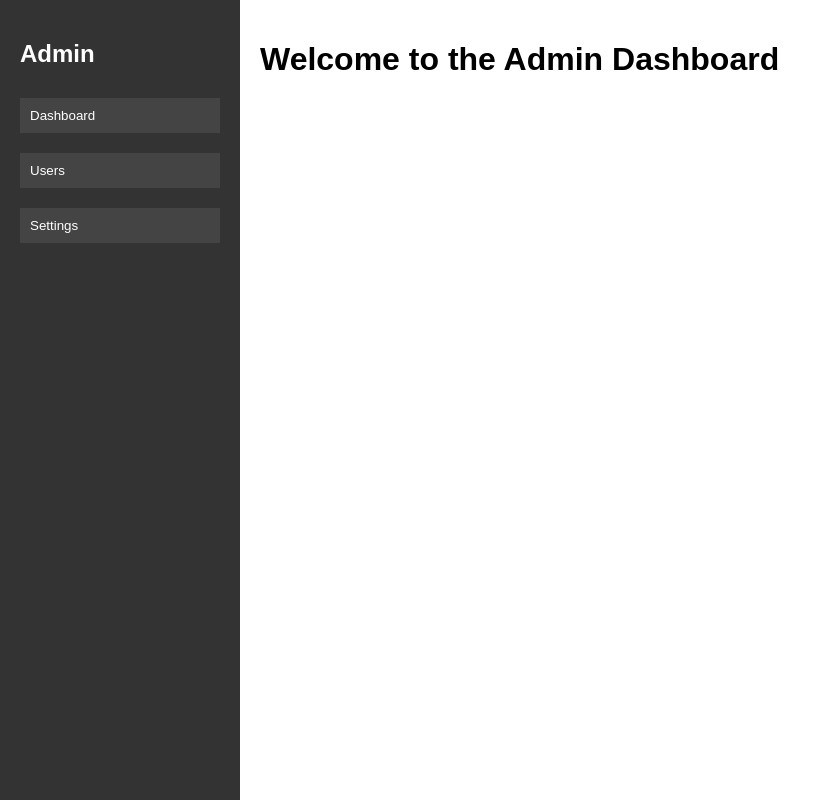
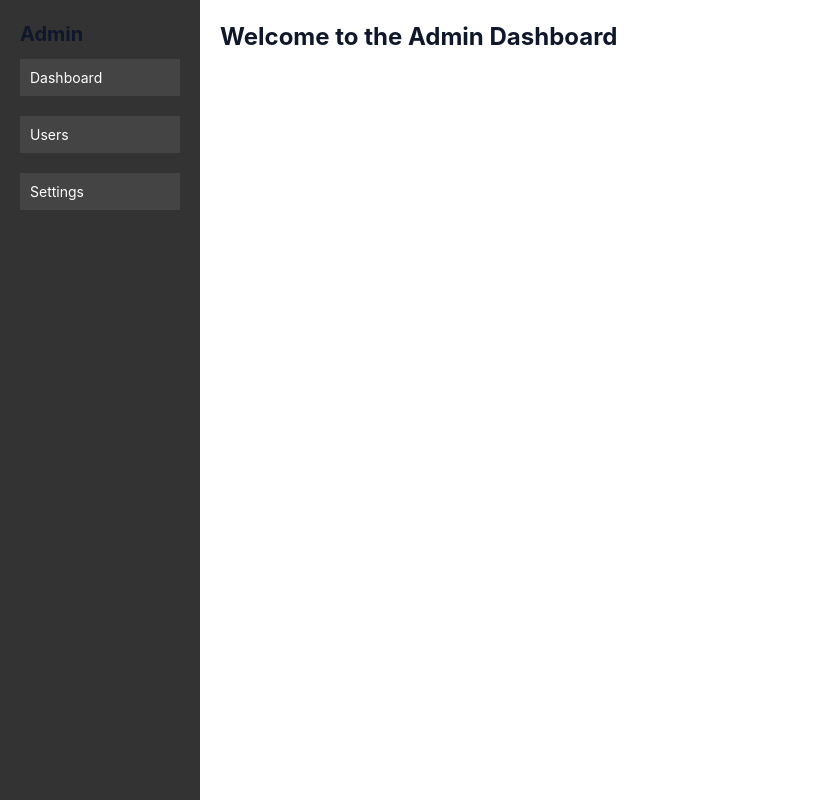
Before and after one commit to Sarthak-1729/React-admin-panel, a React (Create React App) app: page / in a window 1280 px wide. Shown: the whole page, without its empty margins (0-821 px from the left). Built offline with nearby package versions, Linux system fonts and the light colour scheme; the HTML template or start-up script is replaced by a standard one.

Commit message:
Update index.css

```diff
--- a/src/index.css
+++ b/src/index.css
@@ -1,5 +1,43 @@
+/* === GLOBAL RESET & BASE === */
+* {
+  margin: 0;
+  padding: 0;
+  box-sizing: border-box;
+}
+
+:root{
+  --bg: #f4f6f9;
+  --card: #ffffff;
+  --muted: #6b7280;
+  --primary: #4a90e2;
+  --primary-dark: #357ABD;
+  --sidebar-bg: #1e1e2f;
+  --glass: rgba(255,255,255,0.6);
+}
+
+/* Body */
 body {
-margin: 0;
-font-family: Arial, sans-serif;
-background: #f5f5f5;
+  font-family: Inter, "Segoe UI", Roboto, Arial, sans-serif;
+  background: var(--bg);
+  color: #111827;
+  -webkit-font-smoothing: antialiased;
+  -moz-osx-font-smoothing: grayscale;
+  line-height: 1.45;
 }
+
+/* Headings */
+h1 { font-size: 24px; font-weight: 700; color: #0f172a; margin-bottom: 8px; }
+h2 { font-size: 20px; font-weight: 700; color: #0f172a; }
+
+/* Links */
+a { color: inherit; text-decoration: none; }
+
+/* Forms */
+input, button, select, textarea {
+  font-family: inherit;
+  font-size: 14px;
+}
+
+/* Scrollbar (subtle) */
+::-webkit-scrollbar { width: 8px; height:8px; }
+::-webkit-scrollbar-thumb { background: #cfd6df; border-radius: 6px; }
```
